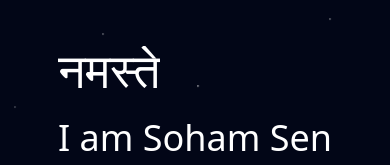
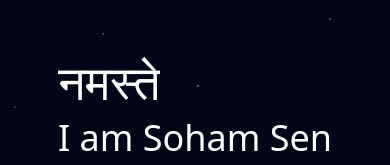
Before and after one commit to Yureien/new-site, a SvelteKit app: page / in a window 390 px wide. Shown: the part 336-501 px from the top of the page. Built offline with nearby package versions, Linux system fonts and the light colour scheme.

Commit message:
Fix greeting text position

```diff
--- a/src/routes/+page.svelte
+++ b/src/routes/+page.svelte
@@ -31,11 +31,11 @@
 		<img src={WavingHand} alt="Hi" class="w-80 animate-handwave origin-[76.5%_79.5%]" />
 	</div>
 	<div class="md:flex-grow flex flex-col justify-center gap-6">
-		<div class="text-5xl md:text-6xl pb-12 w-40">
+		<div class="mb-12 relative">
 			{#each greetings as greeting, i}
 				{#if greetingCounter === i}
 					<div
-						class="fixed overflow-hidden"
+						class="absolute overflow-hidden text-5xl md:text-6xl leading-normal"
 						in:fly={{ x: 300, duration: 500, easing: quintOut }}
 						out:fly={{ x: -300, duration: 500, easing: quintOut }}
 					>
```
Also changed, not shown: src/routes/+layout.svelte (+4 -3 lines).
